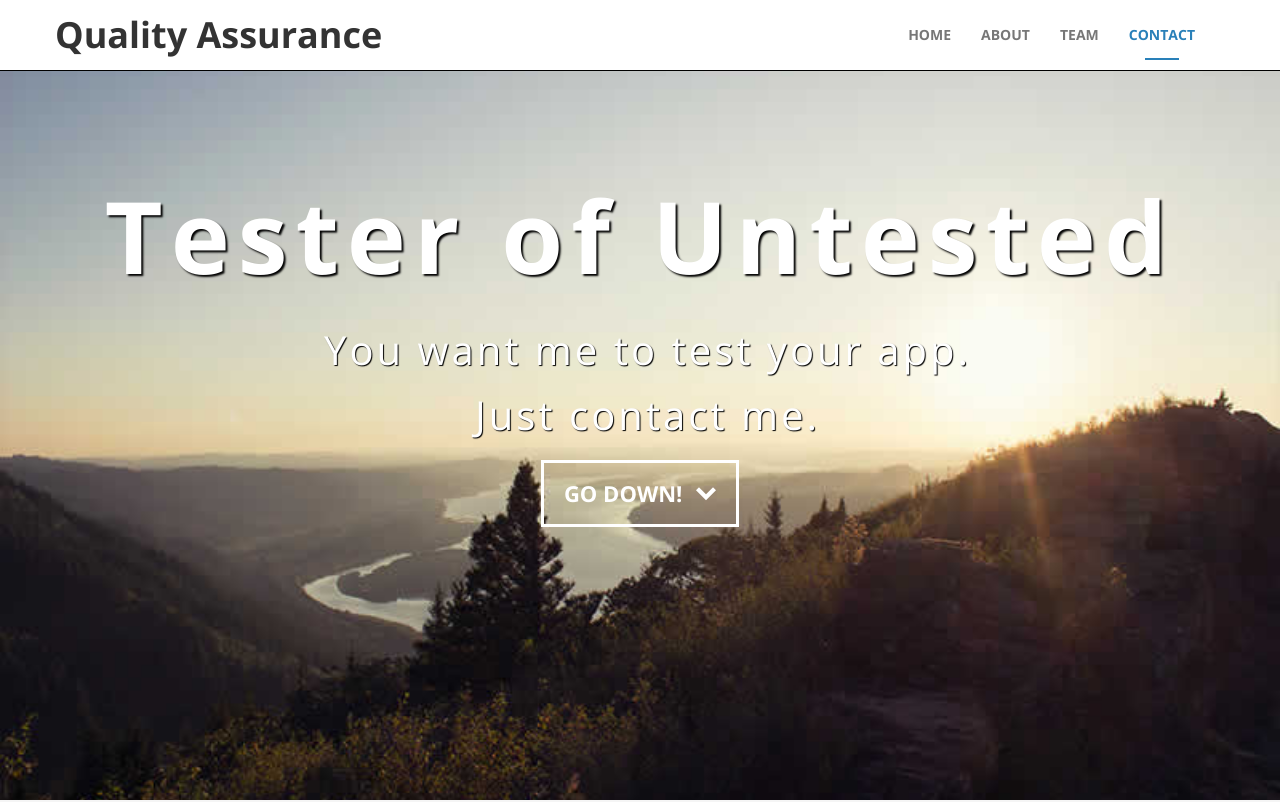
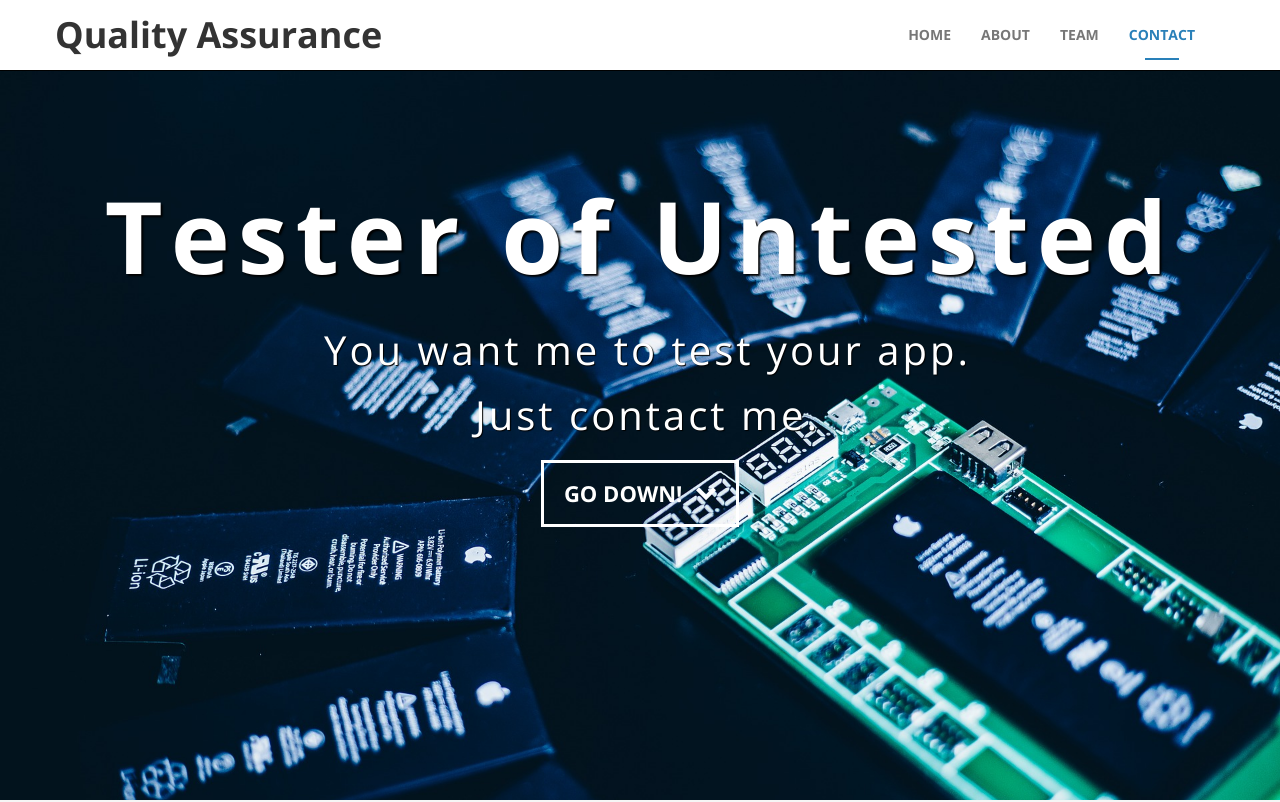
Before and after one commit to TesterOfUntested/OnePage, a plain HTML site: page index.html in a window 1280 px wide. Shown: the top 802 px of the page. Drawn offline with nearby package versions, Linux system fonts and the light colour scheme; files whose address does not match are found by name.

Commit message:
Issue #1. Only 1 picture.

```diff
--- a/css/style.css
+++ b/css/style.css
@@ -363,7 +363,7 @@ a:after {
     -moz-background-size: cover;
     -o-background-size: cover;
     background-size: cover;
-    background-image: url('../images/bg1.jpg');
+    background-image: url('../images/background.jpg');
 }
 
 #headerwrap h1 {
```
Also changed, not shown: images/background.jpg (added).
